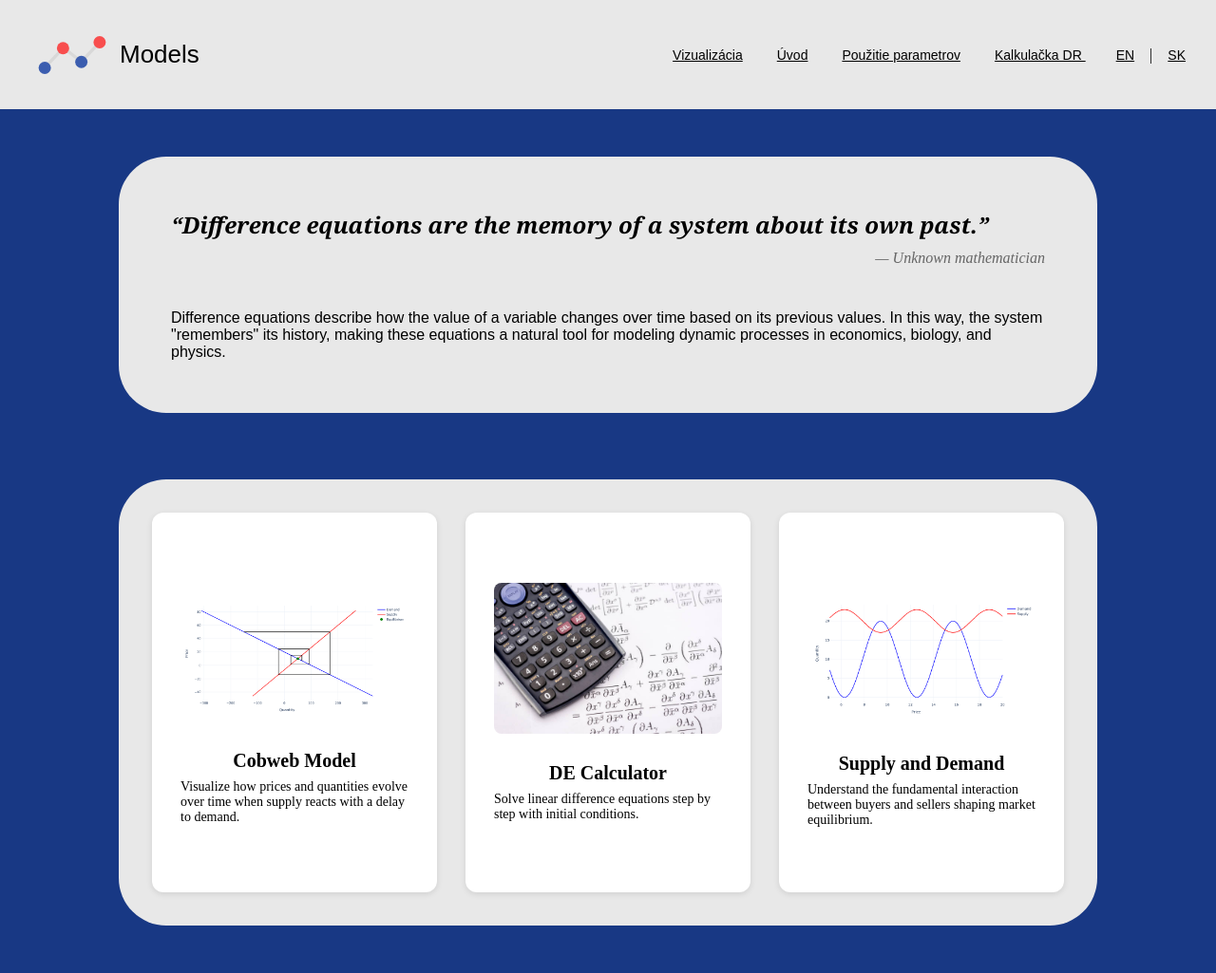
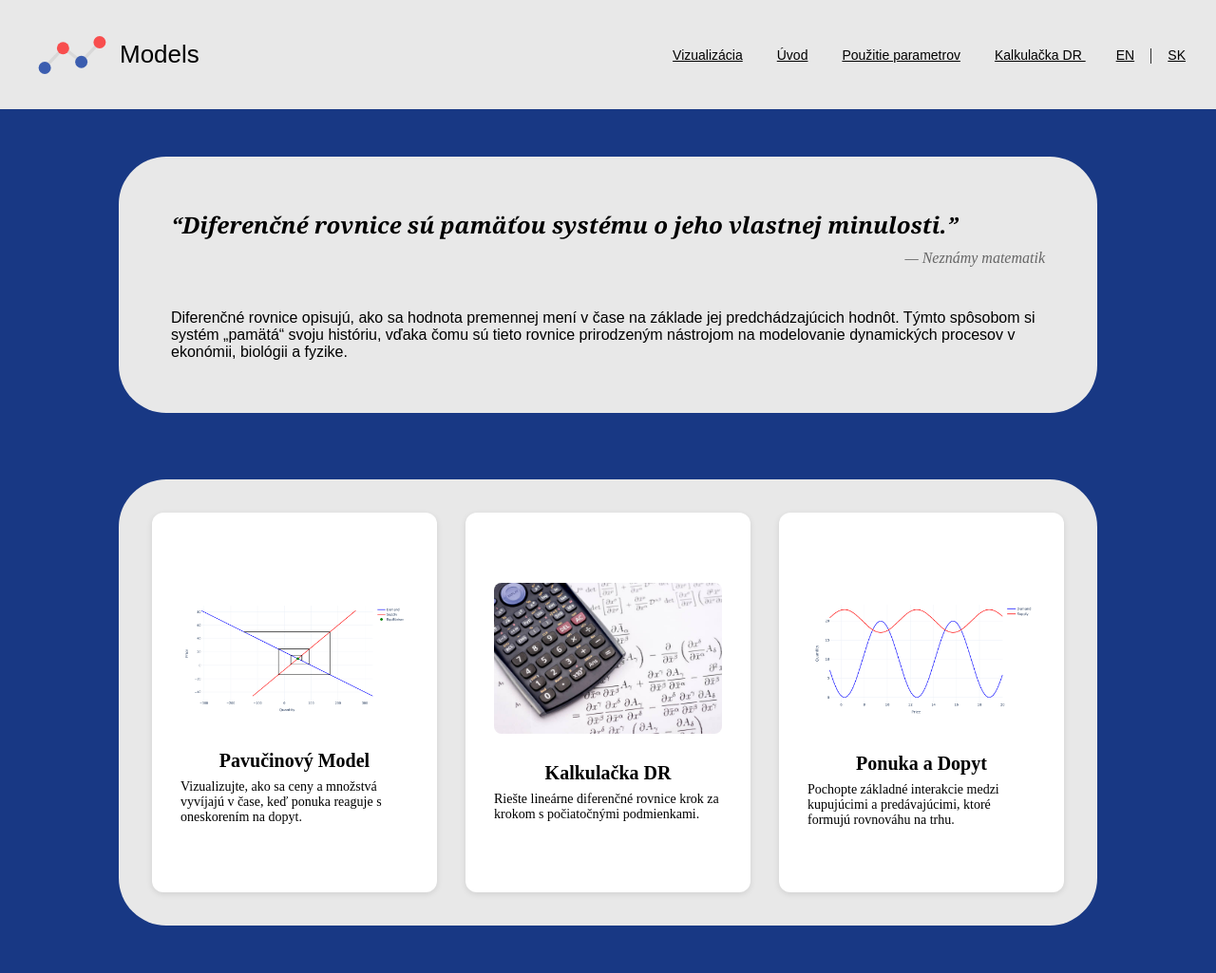
Before and after one commit to dosstacy/cobweb-website, a Flask app: template templates/index.html in a window 1280 px wide. Shown: the whole page at 95% size. Run offline with Flask 3, Linux system fonts and the light colour scheme; the template is opened without the code that fills it, so the values that code supplies are empty; some libraries are stand-ins or nearby versions.

Commit message:
add text in Slovak for main page

```diff
--- a/templates/index.html
+++ b/templates/index.html
@@ -8,6 +8,7 @@
 <div class="desktop">
     <div class="rectangle" id="rectangle-intro">
         <div class="quote-block">
+            {% if language == "en" %}
                 <div class="quote">
                     “Difference equations are the memory of a system about its own past.”
                 </div>
@@ -19,10 +20,22 @@
                     values. In this way, the system "remembers" its history, making these equations a natural tool for
                     modeling dynamic processes in economics, biology, and physics.
                 </div>
+            {%else%}
+                <div class="quote">
+                    “Diferenčné rovnice sú pamäťou systému o jeho vlastnej minulosti.”
+                </div>
+                <div class="author">
+                    — Neznámy matematik
+                </div>
+                <div class="explanation">
+                    Diferenčné rovnice opisujú, ako sa hodnota premennej mení v čase na základe jej predchádzajúcich hodnôt. Týmto spôsobom si systém „pamätá“ svoju históriu, vďaka čomu sú tieto rovnice prirodzeným nástrojom na modelovanie dynamických procesov v ekonómii, biológii a fyzike.
+                </div>
+            {%endif%}
         </div>
     </div>
     <div class="rectangle" id="rectangle-menu">
         <div class="cards-menu">
+            {% if language == "en" %}
                 <a href='/model/cobweb' class="cobweb-card">
                     <div class="card-button">
                         <img src="/static/img/cobweb.png" alt="Cobweb" class="card-image">
@@ -50,6 +63,35 @@
                         </div>
                     </div>
                 </a>
+            {%else%}
+                <a href='/model/cobweb' class="cobweb-card">
+                    <div class="card-button">
+                        <img src="/static/img/cobweb.png" alt="Pavučinový model" class="card-image">
+                        <div class="card-text">
+                            <h3>Pavučinový Model</h3>
+                            <p>Vizualizujte, ako sa ceny a množstvá vyvíjajú v čase, keď ponuka reaguje s oneskorením na dopyt.</p>
+                        </div>
+                    </div>
+                </a>
+                <a href='/calculator' class="calc-card">
+                    <div class="card-button">
+                        <img src="/static/img/calculator.png" alt="Kalkulačka" class="card-image">
+                        <div class="card-text">
+                            <h3>Kalkulačka DR</h3>
+                            <p>Riešte lineárne diferenčné rovnice krok za krokom s počiatočnými podmienkami.</p>
+                        </div>
+                    </div>
+                </a>
+                <a href='/model/demand_supply' class="sup-dem-card">
+                    <div class="card-button">
+                        <img src="/static/img/supply-demand.png" alt="Ponuka a Dopyt" class="card-image">
+                        <div class="card-text">
+                            <h3>Ponuka a Dopyt</h3>
+                            <p>Pochopte základné interakcie medzi kupujúcimi a predávajúcimi, ktoré formujú rovnováhu na trhu.</p>
+                        </div>
+                    </div>
+                </a>
+            {%endif%}
         </div>
     </div>
 </div>
```
Lines whose indentation alone changed are shown as unchanged.
